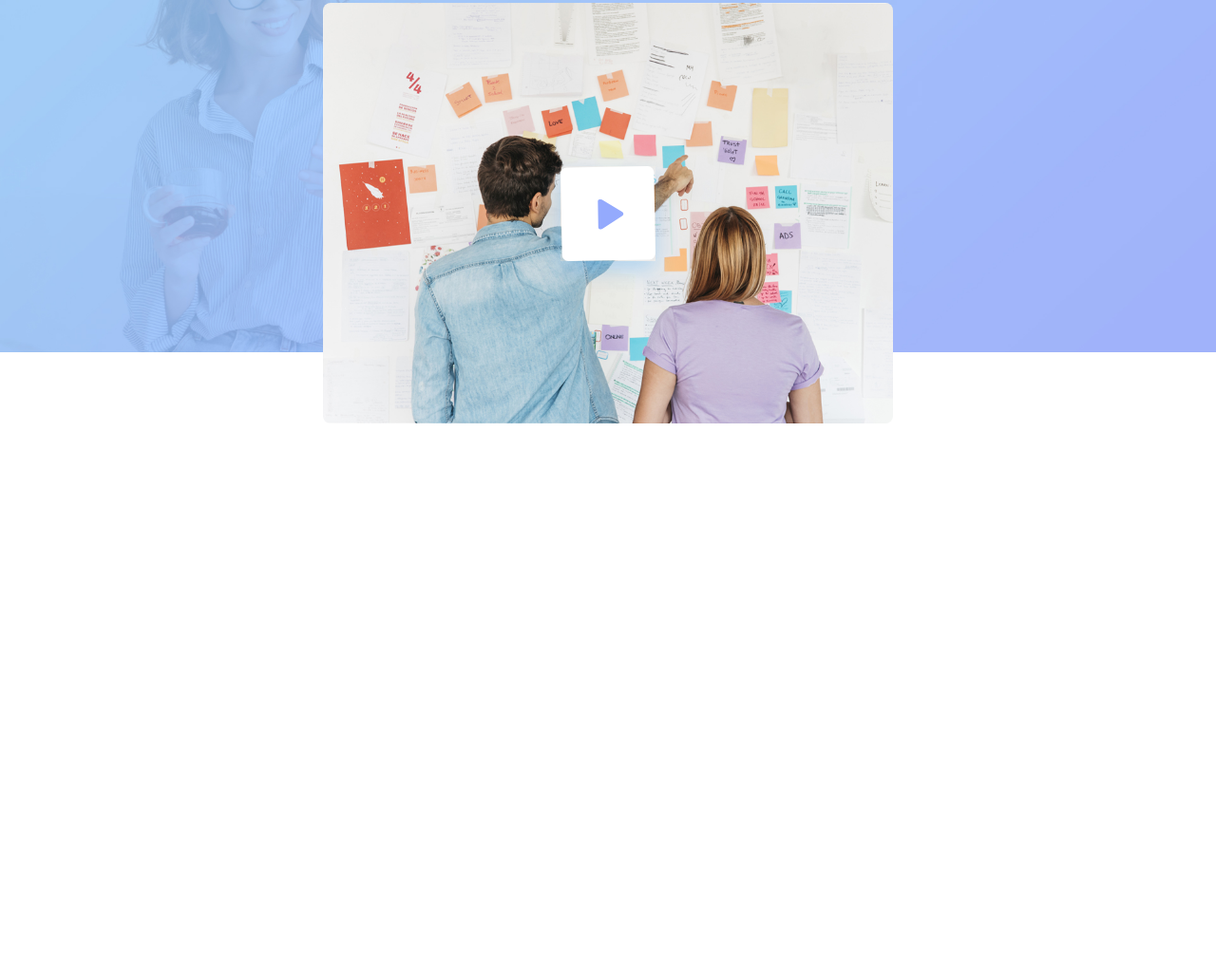
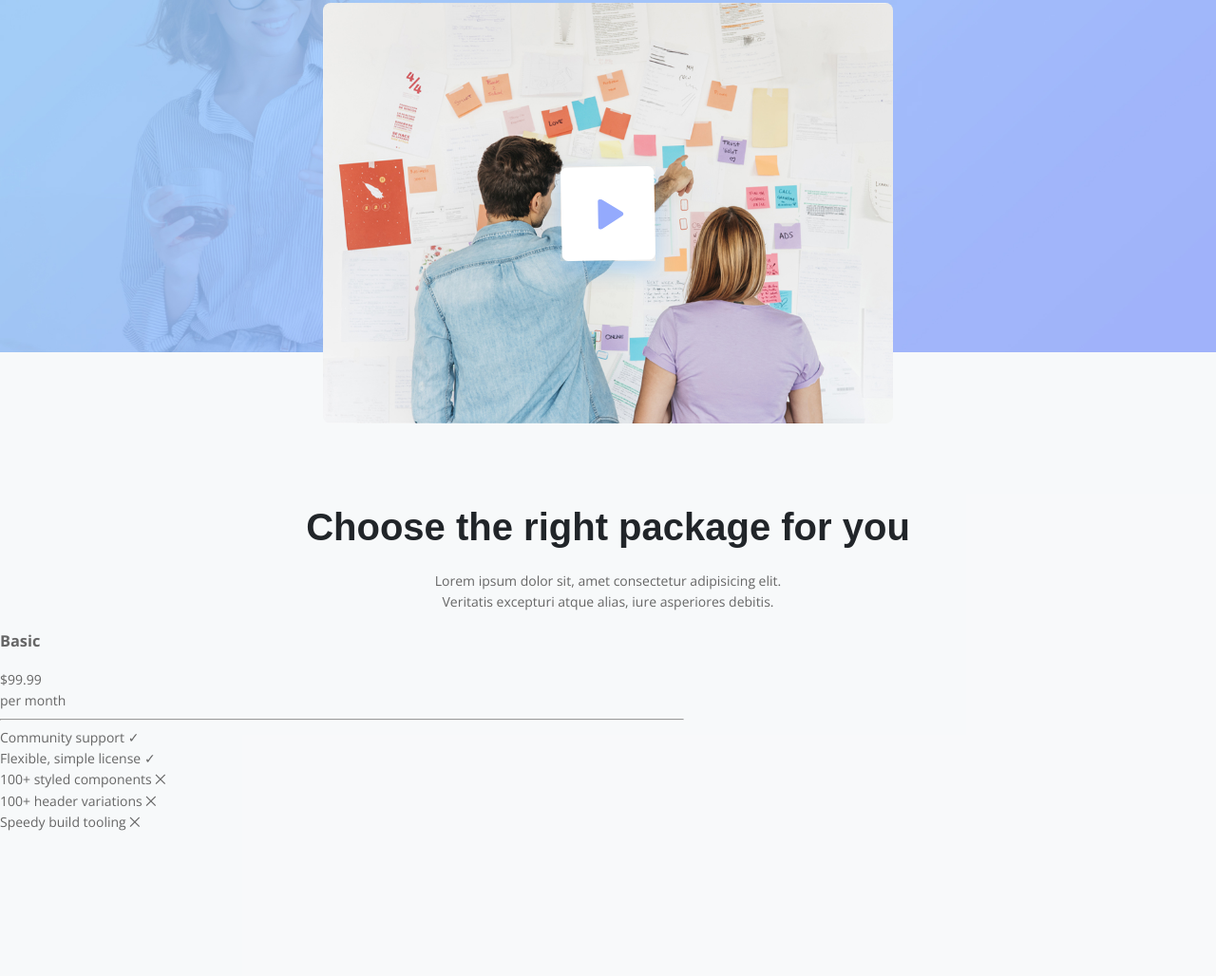
Before and after one commit to dm-1904/CodeRAD, a plain HTML site: page index.html in a window 1280 px wide. Shown: the part 2021-3049 px from the top of the page at 95% size. Before the commit the page ends 2467 px from the top, so only its background shows below. Drawn offline with nearby package versions, Linux system fonts and the light colour scheme.

Commit message:
complete section5 part1

```diff
--- a/css/default.css
+++ b/css/default.css
@@ -111,3 +111,9 @@ img {
     max-width: 1140px;
   }
 }
+
+@media (min-width: 768px){
+  .pricing-table {
+    max-width: 720px;
+  }
+}
--- a/css/styles.css
+++ b/css/styles.css
@@ -113,6 +113,7 @@
 .bg-contrast {
   background-color: var(--contrast);
   padding: var(--size-150) 0;
+  margin: 0 auto;
 }
 
 .service-grid {
@@ -178,3 +179,8 @@ span.bg-color-6 { background-image: linear-gradient(90deg, #a1ecff 0%, #7dbcff 1
   max-width: 600px;
   border-radius: 8px;
 }
+
+.block-text.pricing-header {
+  text-align: center;
+  padding-right: 0;
+}
--- a/index.html
+++ b/index.html
@@ -148,5 +148,46 @@
 
     </section>
 
+    <!-- pricing plans  -->
+     <section class="bg-contrast">
+      <div class="block-text pricing-header">
+        <h2>Choose the right package for you</h2>
+        <p>Lorem ipsum dolor sit, amet consectetur adipisicing elit. <br>
+           Veritatis excepturi atque alias, iure asperiores debitis.</p>
+      </div>
+
+      <div class="pricing-table">
+        <div class="price-card">
+          <h3>Basic</h3>
+          <span class="price">$99.99</span>
+          <div class="billed">per month</div>
+          <hr>
+          <ul>
+            <li>
+              <span class="title">Community support</span>
+              <span class="icon">&#x2713</span>
+            </li>
+            <li>
+              <span class="title">Flexible, simple license</span>
+              <span class="icon">&#x2713</span>
+            </li>
+            <li>
+              <span class="title">100+ styled components</span>
+              <span class="icon">&#10761</span>
+            </li>
+            <li>
+              <span class="title">100+ header variations</span>
+              <span class="icon">&#10761</span>
+            </li>
+            <li>
+              <span class="title">Speedy build tooling</span>
+              <span class="icon">&#10761</span>
+            </li>
+
+          </ul>
+        </div>
+      </div>
+     </section>
+
   </body>
 </html>
```
